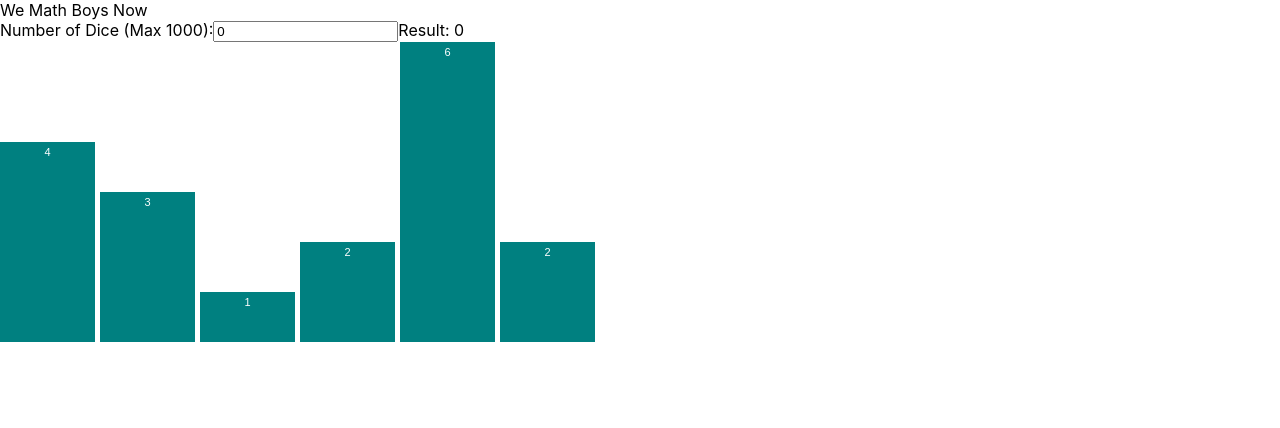
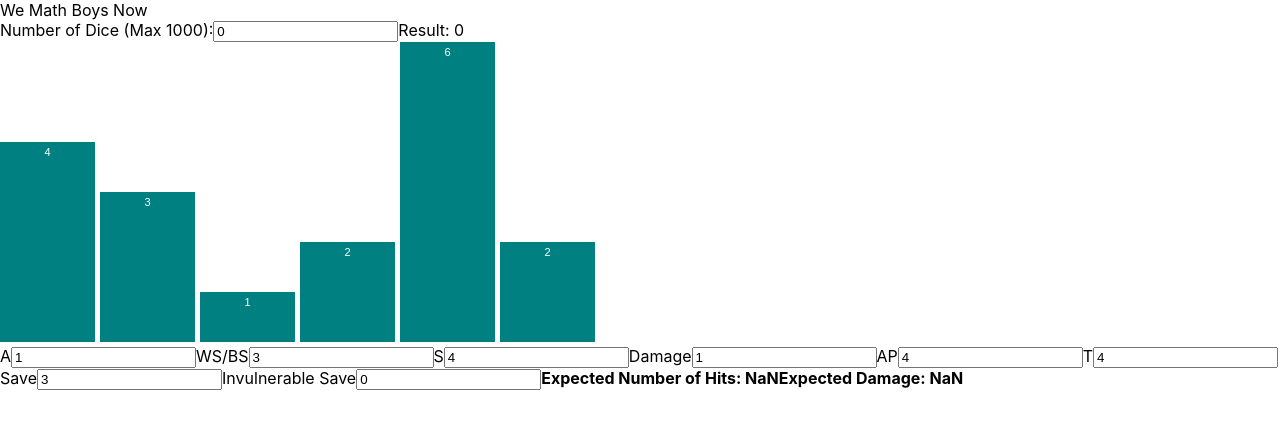
Before and after one commit to deakolt/mathofsigmar, a React (Create React App) app: page / in a window 1280 px wide. Shown: the top 428 px of the page. Built offline with nearby package versions, Linux system fonts and the light colour scheme.

Commit message:
add ExpectedDamage component

```diff
--- a/package.json
+++ b/package.json
@@ -12,9 +12,10 @@
     "@types/react": "^16.9.53",
     "@types/react-dom": "^16.9.8",
     "d3": "^6.5.0",
+    "package.json": "^2.0.1",
     "react": "^17.0.1",
     "react-dom": "^17.0.1",
-    "react-scripts": "4.0.1",
+    "react-scripts": "^4.0.1",
     "typescript": "^4.0.3",
     "web-vitals": "^0.2.4"
   },
--- a/src/App.tsx
+++ b/src/App.tsx
@@ -1,6 +1,7 @@
 import React from 'react';
 
 import Chart from './components/Chart';
+import ExpectedDamage from './components/ExpectedDamage';
 import MathForm from './MathForm';
 
 
@@ -13,6 +14,7 @@ function App() {
       <main>
         <MathForm />
         <Chart />
+        <ExpectedDamage />
       </main>
     </div>
   );
--- /dev/null
+++ b/src/components/ExpectedDamage.tsx
@@ -0,0 +1,177 @@
+import React from 'react';
+
+interface Props {
+
+}
+
+interface State {
+	attacks: number;
+	bsws: number;
+	strength: number;
+	damage: number;
+	ap: number;
+	toughness: number;
+	save: number;
+	invulnerableSave: number;
+	expectedHits: number;
+	expectedDamage: number;
+}
+
+const defaultState: any = {
+	attacks: 1,
+	bsws: 3,
+	strength: 4,
+	damage: 1,
+	ap: -1,
+	save: 3,
+	toughness: 4,
+	invulnerableSave: 0
+}
+
+class ExpectedDamage extends React.Component<Props, State> {
+	private DECIMAL_PLACES: number = 4;
+
+	constructor(props: any) {
+		super(props);
+
+		this.state = defaultState;
+
+		this.calculateExpectedDamage = this.calculateExpectedDamage.bind(this);
+		this.calculateExpectedHits = this.calculateExpectedHits.bind(this);
+		this.calculateExpectedWounds = this.calculateExpectedWounds.bind(this);
+		this.calculateWoundTarget = this.calculateWoundTarget.bind(this);
+		this.handleChange = this.handleChange.bind(this);
+		this.round = this.round.bind(this);
+	}
+
+	private calculateExpectedHits() {
+		const expectedWounds: number = this.calculateExpectedWounds();
+
+		const save: number = this.calculateSave();
+		let expectedHits: number;
+		if (save === 0) {
+			expectedHits = expectedWounds;
+		} else {
+			expectedHits = expectedWounds * save/6;
+		}
+
+		return expectedHits;
+	}
+
+	private calculateExpectedDamage(expectedHits: number): number {
+		const expectedDamage: number = expectedHits * this.state.damage;
+
+		return expectedDamage;
+	}
+
+	private calculateExpectedWounds() {
+		const woundTarget: number = this.calculateWoundTarget();
+		return this.state.attacks * this.state.bsws/6 * woundTarget/6;
+	}
+
+	private calculateSave() {
+		const apSave: number = this.state.save + this.state.ap;
+		let save: number;
+		if (this.state.invulnerableSave === 0) {
+			save = apSave > 6 ? 0 : apSave;
+		} else {
+			save = this.state.invulnerableSave > apSave ? apSave : this.state.invulnerableSave;
+		}
+
+		return save;
+	}
+
+	private calculateWoundTarget(): number {
+		const strengthDiff: number = this.state.strength - this.state.toughness;
+		if (strengthDiff >= this.state.toughness * 2) {
+			return 2;
+		} else if (strengthDiff > this.state.toughness) {
+			return 3;
+		} else if (strengthDiff == this.state.toughness) {
+			return 4;
+		} else if (strengthDiff * 2 == this.state.toughness) {
+			return 6;
+		} else if (strengthDiff < this.state.toughness) {
+			return 5;
+		}
+
+		return -1; // something is wrong here
+	}
+
+	private round(number: number) {
+		const modifier: number = 10^this.DECIMAL_PLACES;
+
+		return Math.round(number * modifier) / modifier;
+	}
+
+	private handleChange(event: any) {
+		const newState: any = {}
+		newState[event.target.name] = event.target.value;
+
+		this.setState(newState);
+
+		const expectedHits: number = this.calculateExpectedHits();
+		const expectedDamage: number = this.calculateExpectedDamage(expectedHits);
+
+		this.setState({ expectedHits: expectedHits, expectedDamage: expectedDamage });
+	}
+
+	render() {
+		return (
+			<form>
+				<label>A</label>
+				<input type="number"
+					   name="attacks"
+					   value={this.state.attacks}
+					   onChange={this.handleChange} />
+				<label>WS/BS</label>
+				<input type="number"
+					   name="bsws"
+					   value={this.state.bsws}
+					   onChange={this.handleChange} />
+
+				<label>S</label>
+				<input type="number"
+					   name="strength"
+					   value={this.state.strength}
+					   onChange={this.handleChange} />
+
+				<label>Damage</label>
+				<input type="number"
+					   name="damage"
+					   value={this.state.damage}
+					   onChange={this.handleChange} />
+
+				<label>AP</label>
+				<input type="number"
+					   name="ap"
+					   value={this.state.strength}
+					   onChange={this.handleChange} />
+
+				<label>T</label>
+				<input type="number"
+					   name="toughness"
+					   value={this.state.toughness}
+					   onChange={this.handleChange} />
+
+				<label>Save</label>
+				<input type="number"
+					   name="save"
+					   value={this.state.save}
+					   onChange={this.handleChange} />
+
+				<label>Invulnerable Save</label>
+				<input type="number"
+					   name="invulnerableSave"
+					   value={this.state.invulnerableSave}
+					   onChange={this.handleChange} />
+
+				<b>Expected Number of Hits: {this.round(this.state.expectedHits)}</b>
+				<b>Expected Damage: {this.round(this.state.expectedDamage)}</b>
+			</form>
+		);
+	}
+}
+
+
+export default ExpectedDamage;
```
Also changed, not shown: 2 other files (tests, documents, lock files or other folders).
